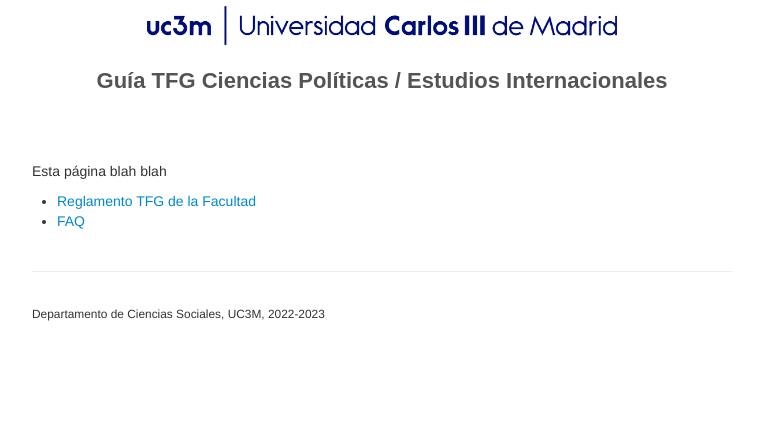
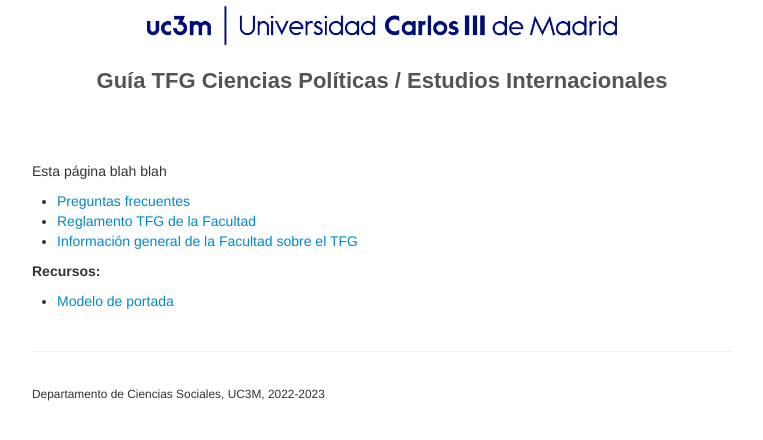
Before and after one commit to franvillamil/TFG, a Jekyll site: the page built from index.md, in a window 1280 px wide. Shown: the top 440 px of the page, without its empty margins (258-1021 px from the left). Built offline with Jekyll 4.4.1, drawn with Linux system fonts in a browser that asks for light colours.

Commit message:
recursos

```diff
--- a/index.md
+++ b/index.md
@@ -7,5 +7,10 @@ description:
 
 Esta página blah blah
 
+- [Preguntas frecuentes](./FAQ.html)
 - [Reglamento TFG de la Facultad](files/Reglamento_TFG_Sept_2020_FCSJ.pdf)
-- [FAQ](./FAQ.html)
+- [Información general de la Facultad sobre el TFG](https://www.uc3m.es/ss/Satellite/SecretariaVirtual/es/TextoDosColumnas/1371241563580/Trabajo_de_Fin_de_Grad)
+
+**Recursos:**
+
+- [Modelo de portada](files/modelo_portada.docx)
```
Also changed, not shown: 1 other file.
